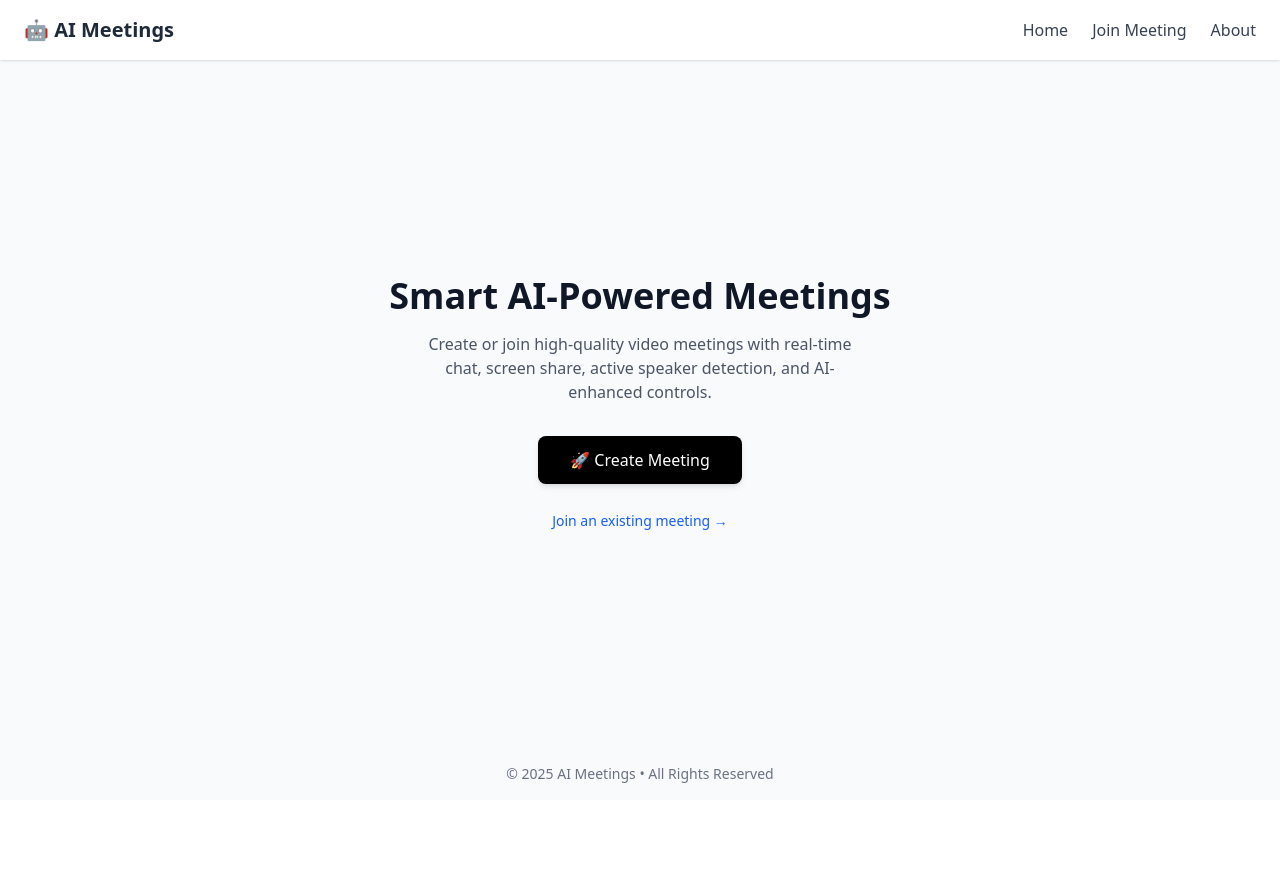
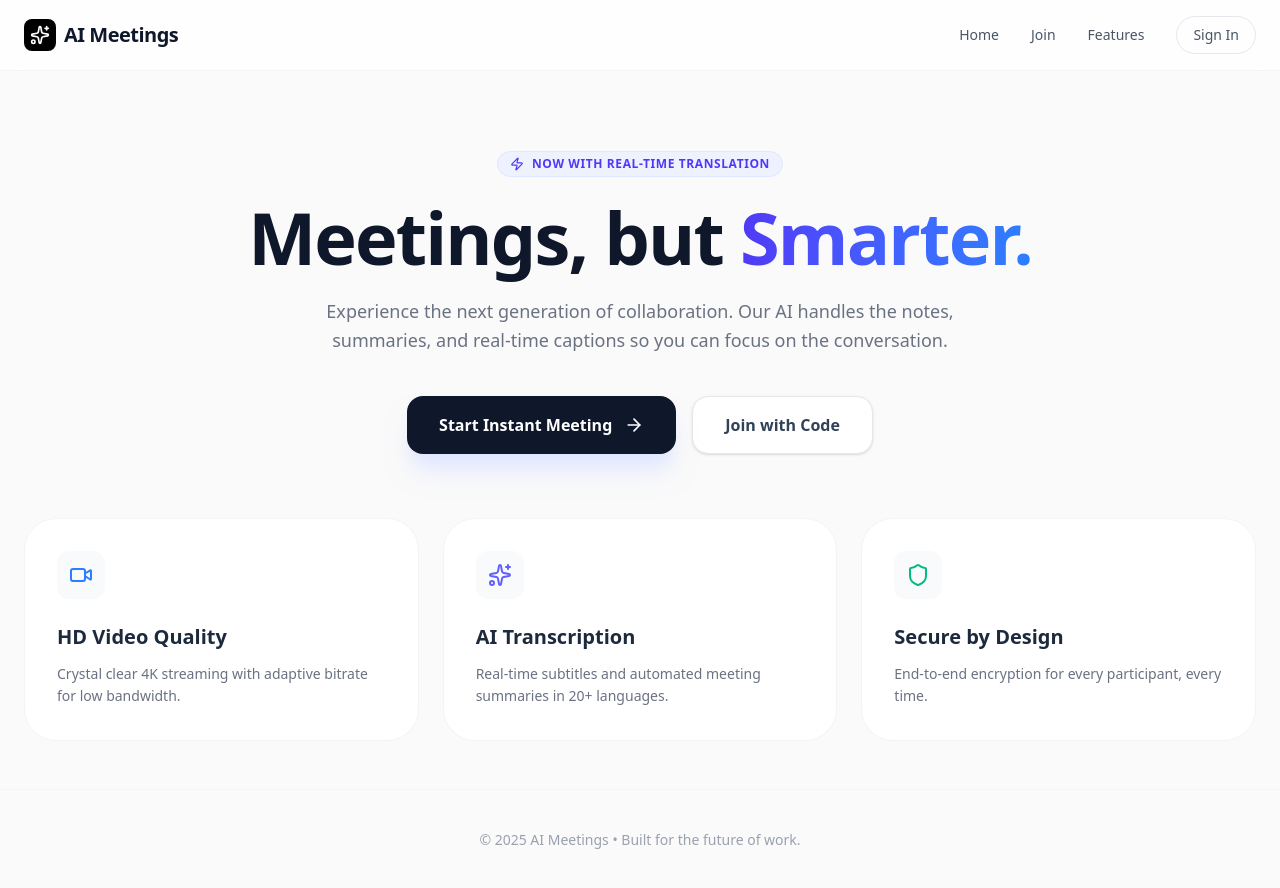
Before and after one commit to MrSuraj1/ai-meeting-assitence-, a React (Vite) app: page / in a window 1280 px wide. Before the commit the page ends 800 px from the top, so only its background shows below. Built offline with nearby package versions, Linux system fonts and the light colour scheme.

Commit message:
Your commit message

```diff
--- a/src/home.jsx
+++ b/src/home.jsx
@@ -1,79 +1,138 @@
 // src/home.jsx
-import React from "react";
+import React, { useState } from "react";
 import API from "./api";
 import { useNavigate } from "react-router-dom";
+import { Rocket, Video, Shield, Sparkles, ArrowRight, Zap } from "lucide-react"; // Optional: lucide-react for icons
 
 export default function HomePage() {
   const navigate = useNavigate();
+  const [isCreating, setIsCreating] = useState(false);
 
   const createMeeting = async () => {
+    setIsCreating(true);
     try {
-      console.log("🎟️ Getting token...");
       const { data: tokenRes } = await API.get("/get-token");
       const token = tokenRes?.token;
       if (!token) throw new Error("No token returned from backend");
-      console.log("✅ Token received:", token.substring(0, 40) + "...");
 
-      console.log("🧩 Creating meeting...");
       const { data: meetRes } = await API.post("/create-meeting", { token });
       const id = meetRes.roomId || meetRes.meetingId || meetRes.id;
-      if (!id) throw new Error("No meeting id in response: " + JSON.stringify(meetRes));
-      console.log("🎉 Meeting created:", id);
+      if (!id) throw new Error("No meeting id in response");
 
       navigate(`/meeting/${id}?token=${encodeURIComponent(token)}`);
     } catch (err) {
-      console.error("❌ Error creating meeting:", err.response?.data || err.message || err);
-      alert("Create meeting failed — check console for details.");
+      console.error("❌ Error:", err);
+      alert("Failed to start meeting. Please try again.");
+    } finally {
+      setIsCreating(false);
     }
   };
 
   return (
-    <div className="min-h-screen flex flex-col bg-gray-50">
+    <div className="min-h-screen bg-[#fafafa] text-slate-900 font-sans selection:bg-indigo-100">
+      {/* Dynamic Background Blob */}
+      <div className="fixed top-0 left-0 w-full h-full overflow-hidden -z-10">
+        <div className="absolute top-[-10%] left-[-10%] w-[40%] h-[40%] rounded-full bg-indigo-50/50 blur-[120px] animate-pulse" />
+        <div className="absolute bottom-[-10%] right-[-10%] w-[30%] h-[30%] rounded-full bg-blue-50/50 blur-[120px]" />
+      </div>
 
       {/* ---------------- NAVBAR ---------------- */}
-      <nav className="w-full bg-white shadow-sm py-4 px-6 flex justify-between items-center">
-        <h1 className="text-xl font-bold text-gray-800 flex items-center gap-2">
-          🤖 AI Meetings
+      <nav className="sticky top-0 z-50 w-full backdrop-blur-md bg-white/70 border-b border-gray-100 px-6 py-4">
+        <div className="max-w-7xl mx-auto flex justify-between items-center">
+          <h1 className="text-xl font-bold tracking-tight flex items-center gap-2">
+            <div className="bg-black p-1.5 rounded-lg">
+              <Sparkles className="text-white w-5 h-5" />
+            </div>
+            <span>AI Meetings</span>
           </h1>
 
-        <div className="flex items-center gap-6 text-gray-700">
-          <a href="/" className="hover:text-black transition">Home</a>
-          <a href="/join" className="hover:text-black transition">Join Meeting</a>
-          <a href="/about" className="hover:text-black transition">About</a>
+          <div className="hidden md:flex items-center gap-8 text-sm font-medium text-gray-600">
+            <a href="/" className="hover:text-black transition-colors">Home</a>
+            <a href="/join" className="hover:text-black transition-colors">Join</a>
+            <a href="/about" className="hover:text-black transition-colors">Features</a>
+            <button
+              onClick={() => navigate('/join')}
+              className="px-4 py-2 border border-gray-200 rounded-full hover:bg-gray-50 transition"
+            >
+              Sign In
+            </button>
+          </div>
         </div>
       </nav>
 
       {/* ---------------- HERO SECTION ---------------- */}
-      <div className="flex-1 flex flex-col items-center justify-center text-center px-4">
-        <h2 className="text-4xl font-extrabold text-gray-900 mb-4">
-          Smart AI-Powered Meetings
+      <main className="max-w-7xl mx-auto px-6 pt-20 pb-12">
+        <div className="flex flex-col items-center text-center mb-16">
+          <div className="inline-flex items-center gap-2 px-3 py-1 rounded-full bg-indigo-50 text-indigo-600 text-xs font-bold uppercase tracking-wider mb-6 border border-indigo-100">
+            <Zap size={14} /> Now with Real-time Translation
+          </div>
+
+          <h2 className="text-5xl md:text-7xl font-extrabold text-slate-900 mb-6 tracking-tight">
+            Meetings, but <span className="text-transparent bg-clip-text bg-gradient-to-r from-indigo-600 to-blue-500">Smarter.</span>
           </h2>
-        <p className="text-gray-600 max-w-md mb-8">
-          Create or join high-quality video meetings with real-time chat, screen share,
-          active speaker detection, and AI-enhanced controls.
+
+          <p className="text-lg text-gray-500 max-w-2xl mb-10 leading-relaxed">
+            Experience the next generation of collaboration. Our AI handles the notes,
+            summaries, and real-time captions so you can focus on the conversation.
           </p>
 
+          <div className="flex flex-col sm:flex-row gap-4">
             <button
               onClick={createMeeting}
-          className="px-8 py-3 bg-black text-white rounded-lg shadow-md hover:bg-gray-900 transition"
+              disabled={isCreating}
+              className="group relative px-8 py-4 bg-slate-900 text-white rounded-2xl font-semibold shadow-xl shadow-indigo-100 hover:bg-black hover:-translate-y-1 transition-all duration-200 flex items-center gap-3"
             >
-          🚀 Create Meeting
+              {isCreating ? "Preparing Room..." : "Start Instant Meeting"}
+              <ArrowRight className="w-5 h-5 group-hover:translate-x-1 transition-transform" />
             </button>
 
-        <div className="mt-6">
-          <a
-            className="text-sm text-blue-600 hover:underline"
-            href="/join"
+            <button
+              onClick={() => navigate('/join')}
+              className="px-8 py-4 bg-white text-slate-700 border border-gray-200 rounded-2xl font-semibold hover:bg-gray-50 transition-all shadow-sm"
             >
-            Join an existing meeting →
-          </a>
+              Join with Code
+            </button>
           </div>
         </div>
 
+        {/* ---------------- BENTO FEATURES ---------------- */}
+        <div className="grid grid-cols-1 md:grid-cols-3 gap-6 mt-12">
+          <FeatureCard
+            icon={<Video className="text-blue-500" />}
+            title="HD Video Quality"
+            desc="Crystal clear 4K streaming with adaptive bitrate for low bandwidth."
+          />
+          <FeatureCard
+            icon={<Sparkles className="text-indigo-500" />}
+            title="AI Transcription"
+            desc="Real-time subtitles and automated meeting summaries in 20+ languages."
+          />
+          <FeatureCard
+            icon={<Shield className="text-emerald-500" />}
+            title="Secure by Design"
+            desc="End-to-end encryption for every participant, every time."
+          />
+        </div>
+      </main>
+
       {/* ---------------- FOOTER ---------------- */}
-      <footer className="py-4 text-center text-gray-500 text-sm">
-        © {new Date().getFullYear()} AI Meetings • All Rights Reserved
+      <footer className="mt-auto py-10 border-t border-gray-100 text-center">
+        <p className="text-gray-400 text-sm">
+          © {new Date().getFullYear()} AI Meetings • Built for the future of work.
+        </p>
       </footer>
     </div>
   );
 }
+
+function FeatureCard({ icon, title, desc }) {
+  return (
+    <div className="p-8 bg-white border border-gray-100 rounded-[2rem] hover:shadow-2xl hover:shadow-indigo-50 transition-all duration-300 group">
+      <div className="w-12 h-12 bg-gray-50 rounded-xl flex items-center justify-center mb-6 group-hover:scale-110 transition-transform">
+        {icon}
+      </div>
+      <h3 className="text-xl font-bold mb-3 text-slate-800">{title}</h3>
+      <p className="text-gray-500 text-sm leading-relaxed">{desc}</p>
+    </div>
+  );
+}
--- a/src/pages/join.jsx
+++ b/src/pages/join.jsx
@@ -21,20 +21,43 @@ export default function JoinPage() {
   };
 
   return (
-    <div className="flex flex-col items-center justify-center min-h-screen">
-      <h2 className="text-xl mb-3">Join Existing Meeting</h2>
+    <div className="min-h-screen flex items-center justify-center bg-gradient-to-br from-slate-900 via-blue-900 to-slate-900 px-4">
+      <div className="w-full max-w-md p-8 bg-white/10 backdrop-blur-lg border border-white/20 rounded-2xl shadow-2xl">
+
+        {/* Header Section */}
+        <div className="text-center mb-8">
+          <h2 className="text-3xl font-bold text-white tracking-tight">Join Meeting</h2>
+          <p className="text-blue-200 mt-2 text-sm">Enter a code to connect with your team</p>
+        </div>
+
+        {/* Input Field */}
+        <div className="space-y-4">
+          <div className="relative">
             <input
-        placeholder="Enter Meeting ID"
+              type="text"
+              placeholder="Ex: abc-123-xyz"
               value={meetingId}
               onChange={(e) => setMeetingId(e.target.value)}
-        className="border p-2 mb-3"
+              className="w-full px-4 py-3 bg-slate-800/50 border border-slate-600 rounded-xl text-white placeholder-slate-400 focus:outline-none focus:ring-2 focus:ring-blue-500 focus:border-transparent transition-all"
             />
+          </div>
+
+          {/* Action Button */}
           <button
             onClick={joinMeeting}
-        className="px-4 py-2 bg-blue-600 text-white rounded"
+            className="w-full py-3 px-4 bg-blue-600 hover:bg-blue-500 active:transform active:scale-[0.98] text-white font-semibold rounded-xl shadow-lg shadow-blue-900/20 transition-all duration-200 ease-in-out"
           >
-        Join
+            Join Now
           </button>
+        </div>
+
+        {/* Footer Hint */}
+        <div className="mt-6 text-center">
+          <p className="text-slate-400 text-xs">
+            Make sure your camera is ready before joining.
+          </p>
+        </div>
+      </div>
     </div>
   );
 }
```
Lines whose indentation alone changed are shown as unchanged.
